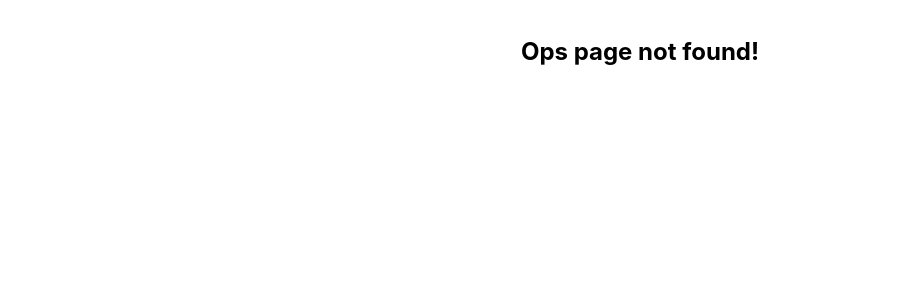
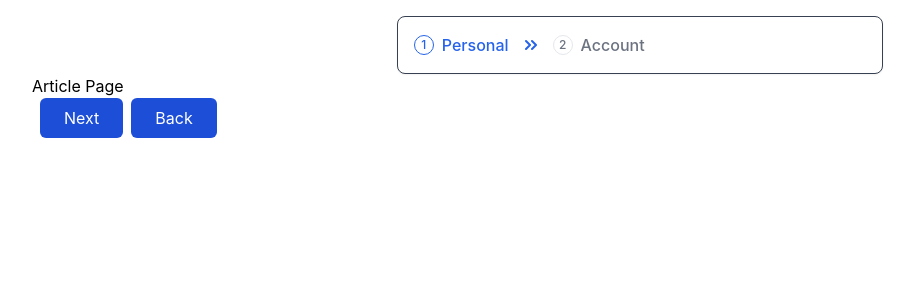
Before and after one commit to shohan-ch/ts-qr-scanner-v2, a React (Create React App) app: page /article in a window 1280 px wide. Before the commit this address had no page. Shown: the top 300 px of the page, without its empty margins (0-914 px from the left). Built offline with nearby package versions, Linux system fonts and the light colour scheme.

Commit message:
add: article page

```diff
--- /dev/null
+++ b/src/pages/Article.tsx
@@ -0,0 +1,22 @@
+import ArticleIndex from "../components/Article/ArticleIndex";
+import Stepper from "../utils/Stepper/Stepper";
+
+const Article = () => {
+  const stepperComponents = [
+    {
+      step: 1,
+      component: <ArticleIndex />,
+    },
+    {
+      step: 2,
+      component: <>New page</>,
+    },
+  ];
+  return (
+    <>
+      <Stepper components={stepperComponents} />
+    </>
+  );
+};
+
+export default Article;
--- a/src/routes/index.tsx
+++ b/src/routes/index.tsx
@@ -2,6 +2,7 @@ import { createBrowserRouter } from "react-router-dom";
 import ErrorIndex from "../components/Error/Index";
 import Home from "../pages/Home";
 import Vcard from "../pages/Vcard";
+import Article from "../pages/Article";
 
 const routes: object[] = [
   {
@@ -13,6 +14,11 @@ const routes: object[] = [
     path: "vcard",
     element: <Vcard />,
   },
+
+  {
+    path: "/article",
+    element: <Article />,
+  },
 ];
 
 const router = createBrowserRouter(routes);
--- a/src/utils/Stepper/Stepper.tsx
+++ b/src/utils/Stepper/Stepper.tsx
@@ -1,5 +1,6 @@
 import React, { FC, useEffect, useState } from "react";
 import BreadcrumbStepper from "./Design/BreadcrumbStepper";
+
 interface Components {
   step: number;
   component: React.ReactNode;
```
